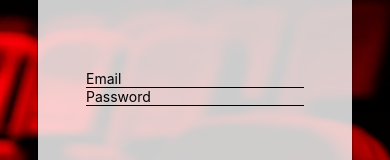
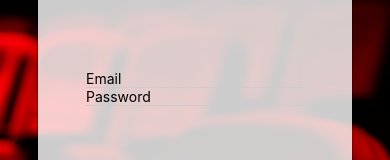
Before and after one commit to CSpiegelhalter/MoviePicker, a React Native app: screen / in a window 390 px wide. Shown: the part 259-419 px from the top of the page. Built offline with nearby package versions, Linux system fonts and the light colour scheme.

Commit message:
Fixed syntax errors

```diff
--- a/app/components/Login.js
+++ b/app/components/Login.js
@@ -20,7 +20,7 @@ function Login() {
 
 const styles = StyleSheet.create({
     input: {
-        borderBottomColor:'$ccc',
+        borderBottomColor: '#ccc',
         borderBottomWidth: 1
     },
     container: {
```
